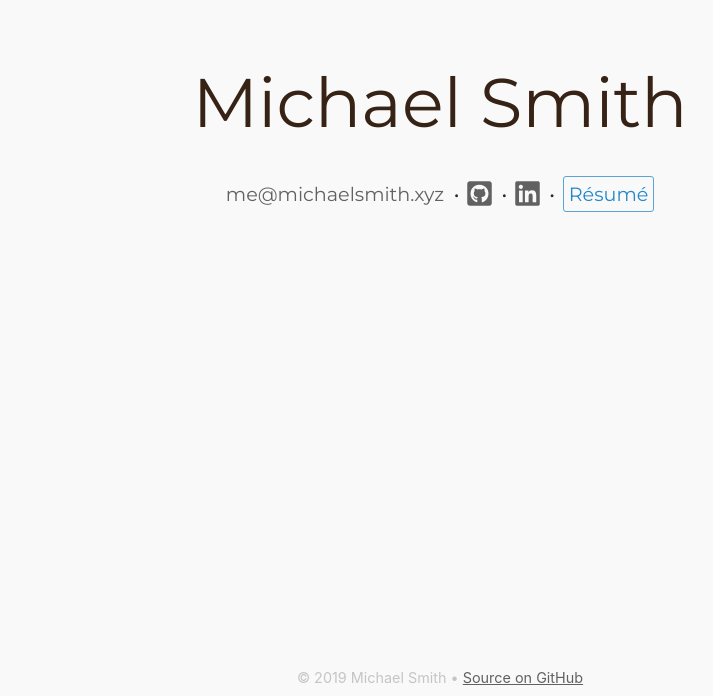
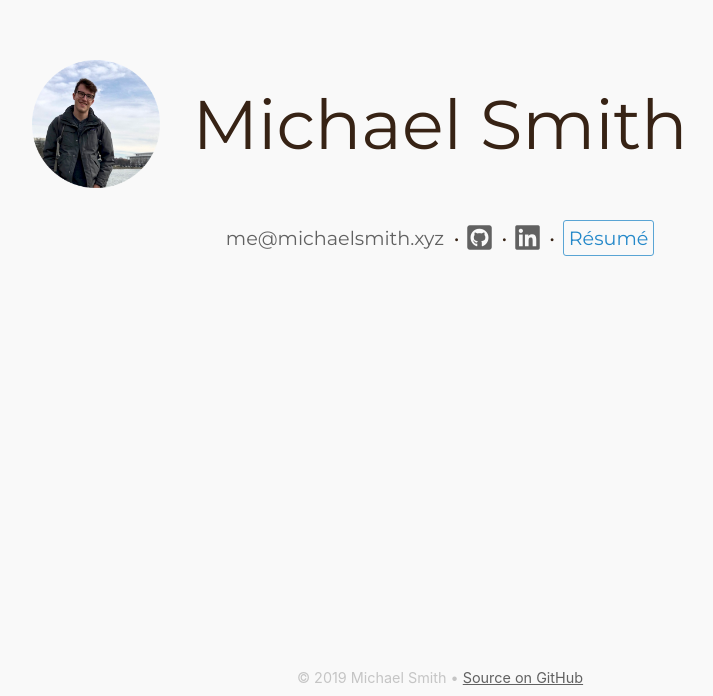
Before and after one commit to thisismichaelsmithsgithub/michaelsmith.xyz, a plain HTML site: page index.html in a window 1280 px wide. Shown: the part 104-800 px from the top of the page, without its empty margins (200-913 px from the left). Drawn offline with Linux system fonts and the light colour scheme.

Commit message:
add profile picture

```diff
--- a/index.html
+++ b/index.html
@@ -26,7 +26,10 @@
 
     <body>
         <header>
-            <h1>Michael Smith</h1>
+            <h1>
+                <img class="profile-image"src="/files/me-circle.png" alt="Profile Image" />
+                Michael Smith
+            </h1>
             <nav>
                 <ul>
                     <li><a class="mail-link" href="mailto:me@michaelsmith.xyz">me@michaelsmith.xyz</a></li>
--- a/styles.css
+++ b/styles.css
@@ -40,10 +40,24 @@ h1 {
     margin: 0 0 2rem 0;
 }
 
+.profile-image {
+    display: none;
+}
+
 @media screen and (min-width: 500px) {
     h1 {
         font-size: 4.3rem;
         margin: 0 0 2rem 0;
+        display: flex;
+        align-items: center;
+    }
+
+    h1 > .profile-image {
+        display: inline-block;
+        height: 8rem;
+        width: 8rem;
+        margin-left: -10rem;
+        margin-right: 2rem;
     }
 }
 
```
Also changed, not shown: files/me-circle.png (added).
